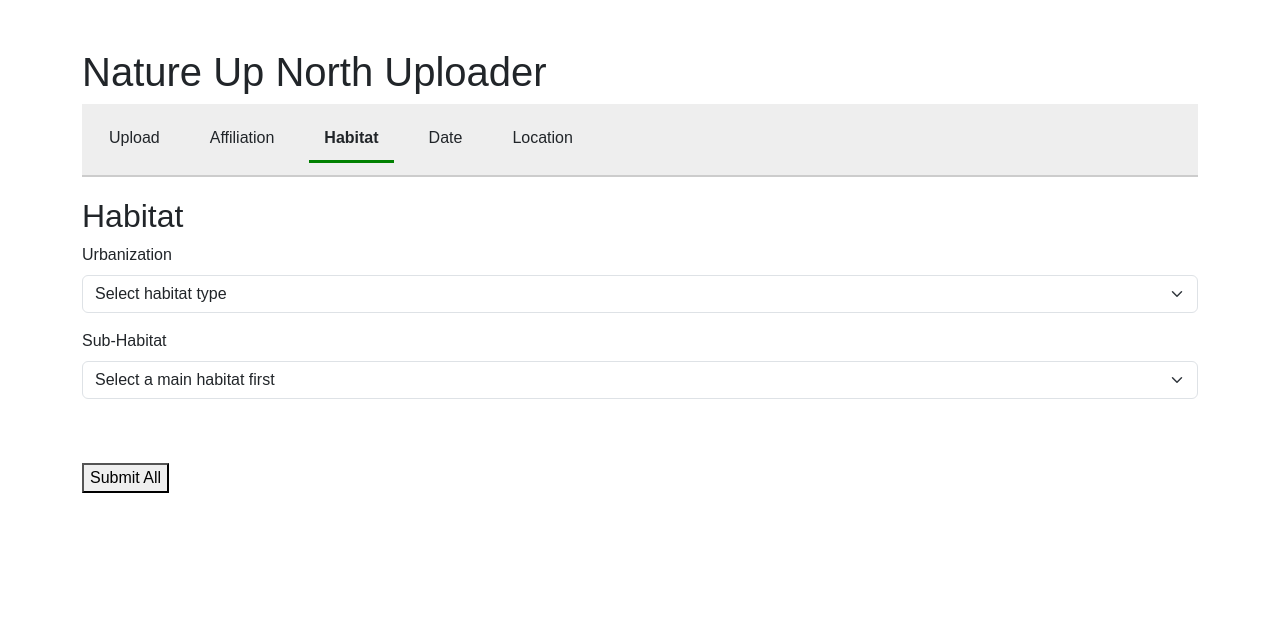
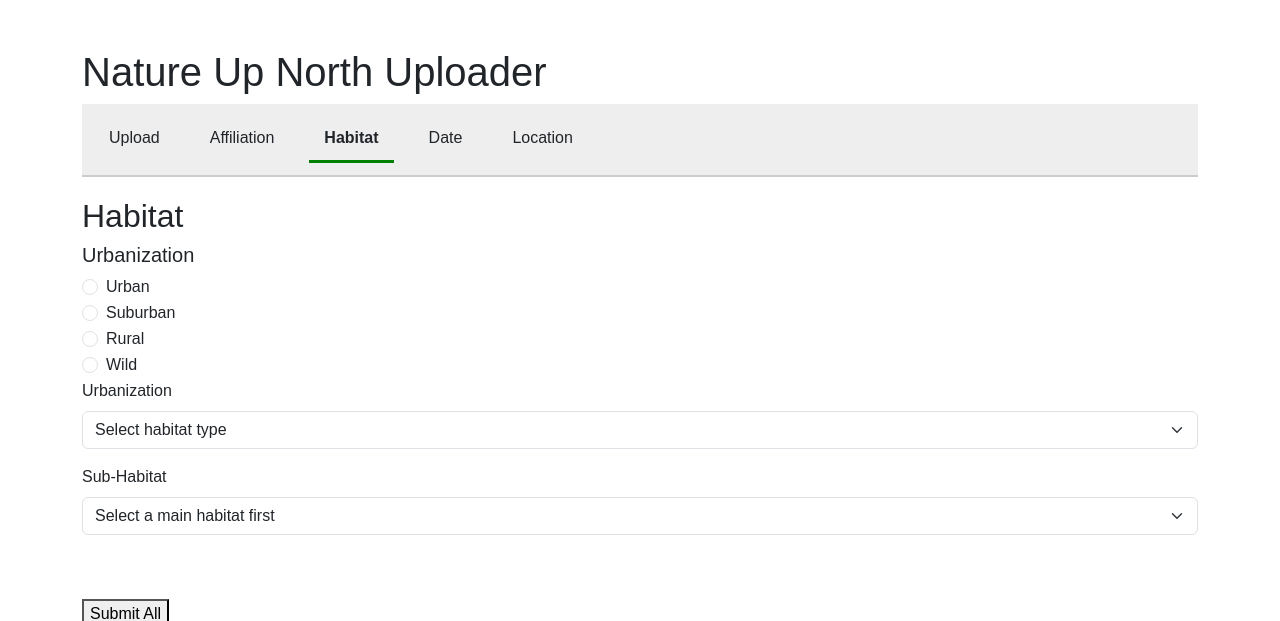
Before and after one commit to NatureUpNorth/Dorsie, a Flask app: page /index in a window 1280 px wide, after a click on "Habitat". Shown: the top 621 px of the page. Run offline with Flask 3, Linux system fonts and the light colour scheme; the visitor is signed in with stand-in values (Sample User, id 1).

Commit message:
Habitat Form Updates

```diff
--- a/uploader/templates/index.html
+++ b/uploader/templates/index.html
@@ -112,6 +112,26 @@
             <h2>Habitat</h2>
 
             <!-- Urbanization -->
+            <form method = "POST" style="padding: 40px;">
+            <h5> Urbanization </h5>
+                <div class="form-check">
+                    <input class="form-check-input" type="radio" name="urbanization" value="urban" required>
+                    <label class="form-check-label">Urban</label>
+                </div>
+                <div class="form-check">
+                    <input class="form-check-input" type="radio" name="urbanization" value="suburban">
+                    <label class="form-check-label">Suburban</label>
+                </div>
+                <div class="form-check">
+                    <input class="form-check-input" type="radio" name="urbanization" value="rural">
+                    <label class="form-check-label">Rural</label>
+                </div>
+                <div class="form-check">
+                    <input class="form-check-input" type="radio" name="urbanization" value="wild">
+                    <label class="form-check-label">Wild</label>
+                </div>
+            </form>
+
             <div class="mb-3">
                 <label class="form-label">Urbanization </label>
                 <select class="form-select" id="mainHabitat" name="mainHabitat" required>
```
